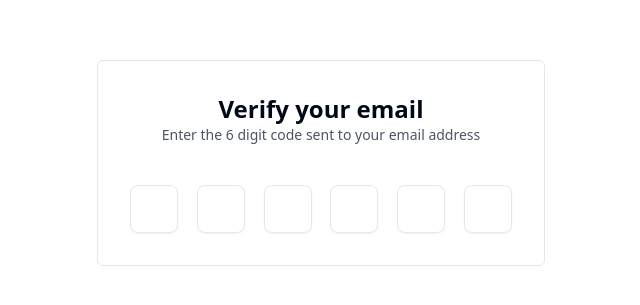
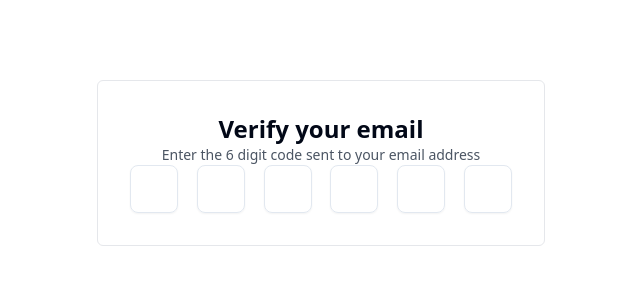
Before and after one commit to pranay-code24/Taste-Bridge, a React (Vite) app: page /verify-email in a window 1280 px wide. Shown: the part 237-542 px from the top of the page, without its empty margins (319-959 px from the left). Built offline with nearby package versions, Linux system fonts and the light colour scheme.

Commit message:
gap modified

```diff
--- a/src/auth/VerifyEmail.tsx
+++ b/src/auth/VerifyEmail.tsx
@@ -17,7 +17,7 @@ const VerifyEmail = () => {
     }
     return (
         <div className="flex items-center justify-center h-screen w-full">
-            <div className="p-8 rounded-md w-full max-w-md flex flex-col gap-10 border border-gray-200">
+            <div className="p-8 rounded-md w-full max-w-md flex flex-col gap border border-gray-200">
                 <div className="text-center">
                     <h1 className="font-extrabold text-2xl">Verify your email</h1>
                     <p className="text-sm text-gray-600">Enter the 6 digit code sent to your email address</p>
```
